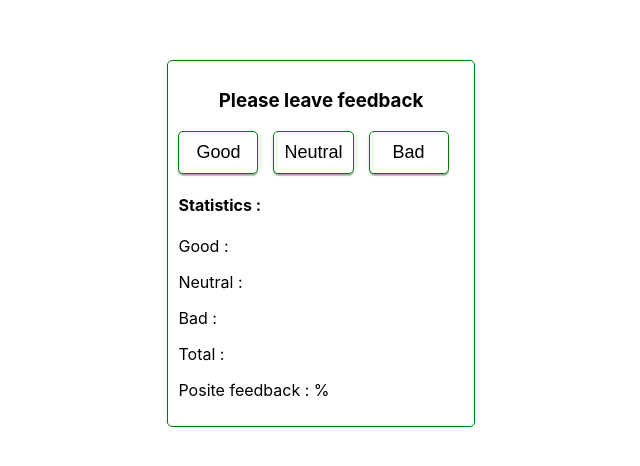
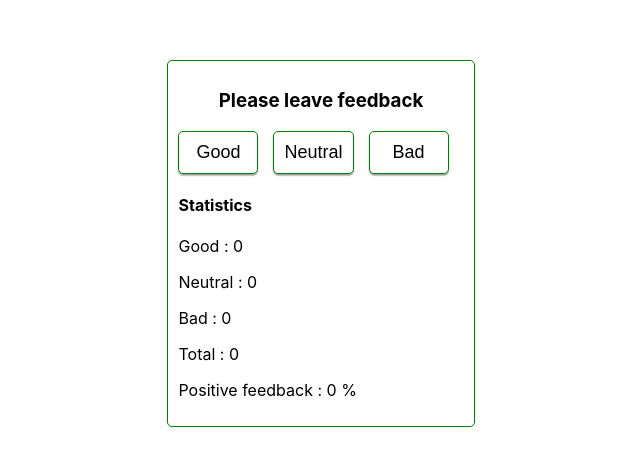
Before and after one commit to AnthonyIvan0v/goit-react-hw-02-feedback, a React (Create React App) app: page / in a window 1280 px wide. Shown: the part 164-630 px from the top of the page, without its empty margins (319-959 px from the left). Built offline with nearby package versions, Linux system fonts and the light colour scheme.

Commit message:
створює стан компонента, методи обчислення, слухача подій

```diff
--- a/src/modules/Feedback/Feedback.jsx
+++ b/src/modules/Feedback/Feedback.jsx
@@ -2,26 +2,66 @@ import { Component } from 'react';
 import styles from './feedback.module.css';
 
 class Feedback extends Component {
+  state = {
+    good: 0,
+    neutral: 0,
+    bad: 0,
+  };
+  leaveFeedback(propname) {
+    this.setState(prevState => {
+      return { [propname]: prevState[propname] + 1 };
+    });
+  }
+
+  countTotalFeedback() {
+    const { good, neutral, bad } = this.state;
+    const total = good + neutral + bad;
+    return total;
+  }
+  countPositiveFeedbackPercentage() {
+    const total = this.countTotalFeedback();
+    if (!total) {
+      return 0;
+    }
+    const { good } = this.state;
+    const persentagePositeve = ((good / total) * 100).toFixed(1);
+    return Number(persentagePositeve);
+  }
   render() {
+    const { good, neutral, bad } = this.state;
+    const total = this.countTotalFeedback();
+    const persentage = this.countPositiveFeedbackPercentage();
     return (
       <div className={styles.blockStatistics}>
         <h3 className={styles.title}>Please leave feedback</h3>
-        <button className={styles.button} type="button">
+        <button
+          className={styles.button}
+          type="button"
+          onClick={() => this.leaveFeedback('good')}
+        >
           Good
         </button>
-        <button className={styles.button} type="button">
+        <button
+          className={styles.button}
+          type="button"
+          onClick={() => this.leaveFeedback('neutral')}
+        >
           Neutral
         </button>
-        <button className={styles.button} type="button">
+        <button
+          className={styles.button}
+          type="button"
+          onClick={() => this.leaveFeedback('bad')}
+        >
           Bad
         </button>
         <div>
-          <h4>Statistics : </h4>
-          <p>Good : </p>
-          <p>Neutral : </p>
-          <p>Bad : </p>
-          <p>Total : </p>
-          <p>Posite feedback : %</p>
+          <h4>Statistics</h4>
+          <p>Good : {good}</p>
+          <p>Neutral : {neutral}</p>
+          <p>Bad : {bad}</p>
+          <p>Total : {total}</p>
+          <p>Positive feedback : {persentage} %</p>
         </div>
       </div>
     );
```
Also changed, not shown: src/modules/LeaveFeedback/LeaveFeedback.jsx (deleted, +0 -31 lines), src/modules/LeaveFeedback/leave-feedback.module.css (deleted, +0 -22 lines).
